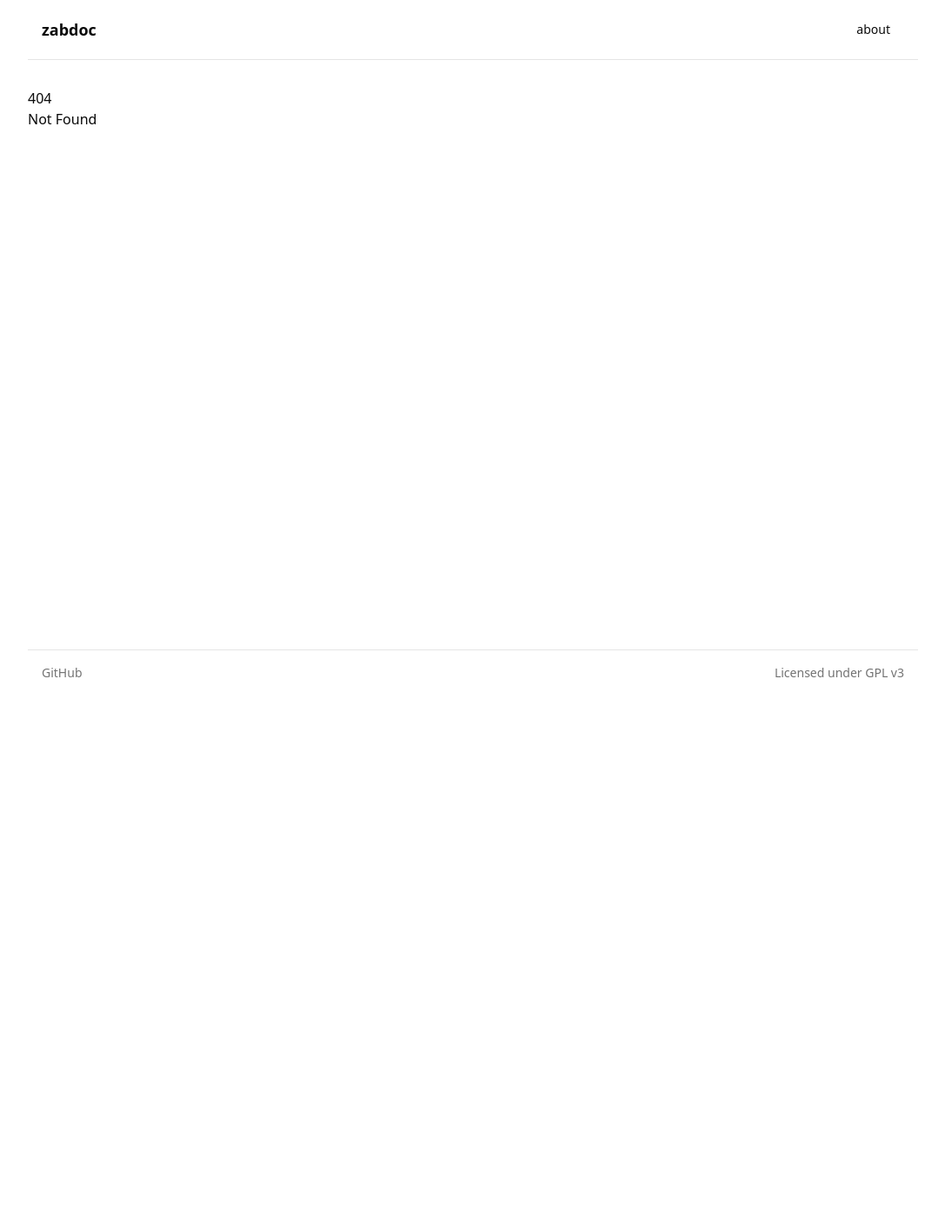
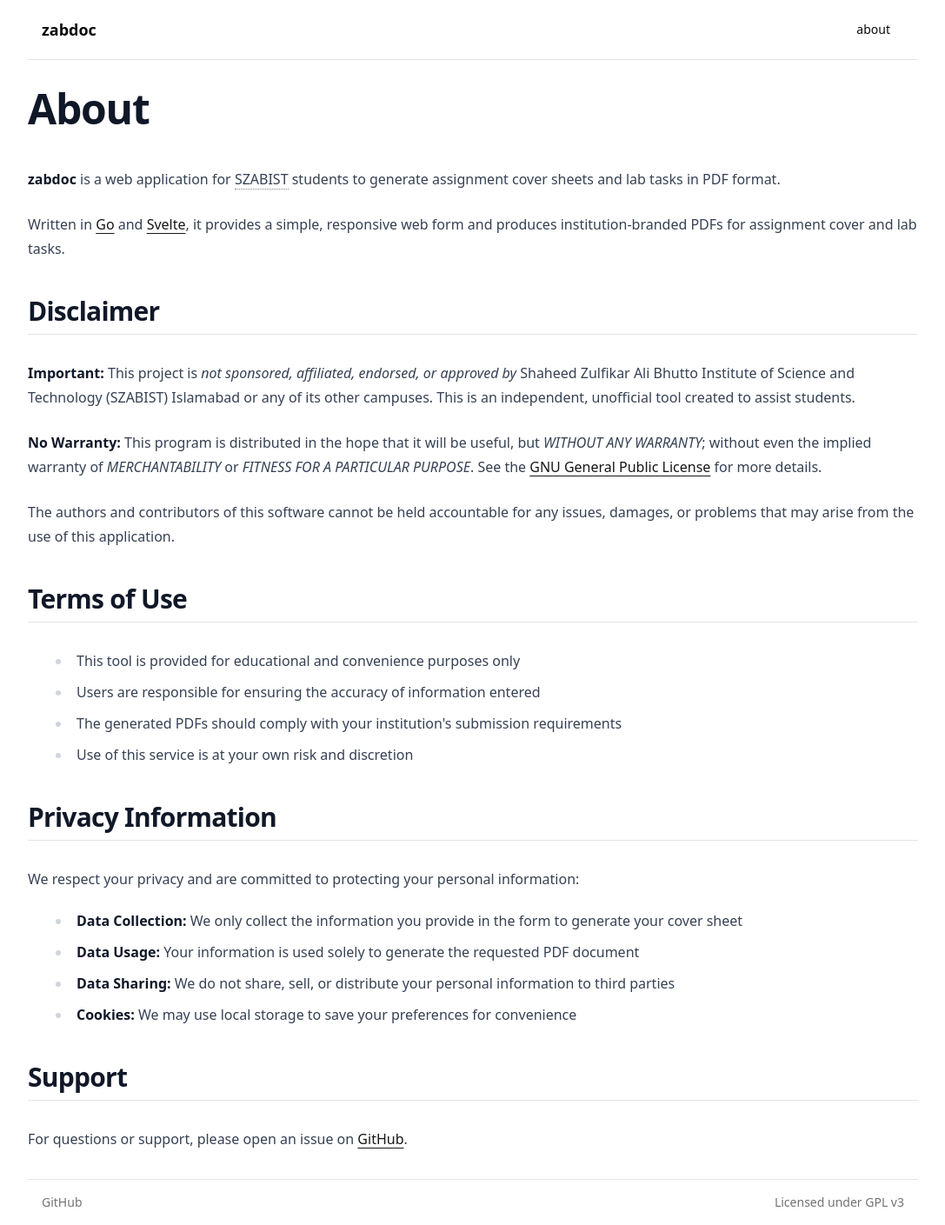
Before and after one commit to hammadmajid/zabdoc, a SvelteKit app in the folder worker/: page /about in a window 1280 px wide. Before the commit this address had no page. Shown: the whole page at 87% size, without its empty margins (96-1183 px from the left). Before the commit the page ends 800 px from the top, so only its background shows below. Built offline with nearby package versions, Linux system fonts and the light colour scheme.

Commit message:
add about page

```diff
--- /dev/null
+++ b/worker/src/routes/about/+page.svelte
@@ -0,0 +1,103 @@
+<script>
+</script>
+
+<div class="prose prose-gray max-w-5xl mx-auto">
+    <h1 class="scroll-m-20 text-2xl font-extrabold tracking-tight lg:text-5xl">About</h1>
+
+    <p class="leading-7 [&:not(:first-child)]:mt-6">
+        <strong class="font-semibold">zabdoc</strong> is a web application for
+        <span class="border-b border-dotted border-foreground/50">SZABIST</span>
+        students to generate assignment cover sheets and lab tasks in PDF format.
+    </p>
+
+    <p class="leading-7 [&:not(:first-child)]:mt-6">
+        Written in{" "}
+        <a href="https://go.dev"
+           target="_blank"
+           class="font-medium text-primary underline underline-offset-4 hover:no-underline"
+           rel="noreferrer"
+        >Go</a> and
+        <a href="https://svelte.dev"
+           target="_blank"
+           class="font-medium text-primary underline underline-offset-4 hover:no-underline"
+           rel="noreferrer">Svelte</a>,
+        it provides a simple, responsive web form and produces institution-branded PDFs for assignment cover and lab
+        tasks.
+    </p>
+
+    <h2 class="scroll-m-20 border-b pb-2 text-3xl font-semibold tracking-tight first:mt-0 mt-10">Disclaimer</h2>
+
+    <p class="leading-7 [&:not(:first-child)]:mt-6">
+        <strong class="font-semibold">Important:</strong> This project is{" "}
+        <em class="italic">not sponsored, affiliated, endorsed, or approved by</em> Shaheed Zulfikar Ali Bhutto
+        Institute of Science and Technology (SZABIST) Islamabad or any of its other campuses. This is an
+        independent, unofficial tool created to assist students.
+    </p>
+
+    <p class="leading-7 [&:not(:first-child)]:mt-6">
+        <strong class="font-semibold">No Warranty:</strong> This program is distributed in the hope that it will be
+        useful, but <em class="italic">WITHOUT ANY WARRANTY</em>; without even the implied warranty of{" "}
+        <em class="italic">MERCHANTABILITY</em> or <em class="italic">FITNESS FOR A PARTICULAR PURPOSE</em>. See
+        the
+        <a href="https://www.gnu.org/licenses/gpl-3.0.html"
+           target="_blank"
+           rel="noopener noreferrer"
+           class="font-medium text-primary underline underline-offset-4 hover:no-underline"
+        >GNU General Public License</a>
+        for more details.
+    </p>
+
+    <p class="leading-7 [&:not(:first-child)]:mt-6">
+        The authors and contributors of this software cannot be held accountable for any issues, damages, or problems
+        that may arise from the use of this application.
+    </p>
+
+    <h2 class="scroll-m-20 border-b pb-2 text-3xl font-semibold tracking-tight first:mt-0 mt-10">Terms of Use</h2>
+
+    <ul class="my-6 ml-6 list-disc [&>li]:mt-2">
+        <li>This tool is provided for educational and convenience purposes only</li>
+        <li>Users are responsible for ensuring the accuracy of information entered</li>
+        <li>The generated PDFs should comply with your institution's submission requirements</li>
+        <li>Use of this service is at your own risk and discretion</li>
+    </ul>
+
+    <h2 class="scroll-m-20 border-b pb-2 text-3xl font-semibold tracking-tight first:mt-0 mt-10">
+        Privacy Information
+    </h2>
+
+    <p class="leading-7 [&:not(:first-child)]:mt-6">
+        We respect your privacy and are committed to protecting your personal information:
+    </p>
+
+    <ul class="my-6 ml-6 list-disc [&>li]:mt-2">
+        <li>
+            <strong class="font-semibold">Data Collection:</strong> We only collect the information you provide in the
+            form to generate your cover sheet
+        </li>
+        <li>
+            <strong class="font-semibold">Data Usage:</strong> Your information is used solely to generate the
+            requested PDF document
+        </li>
+        <li>
+            <strong class="font-semibold">Data Sharing:</strong> We do not share, sell, or distribute your personal
+            information to third parties
+        </li>
+        <li>
+            <strong class="font-semibold">Cookies:</strong> We may use local storage to save your preferences for
+            convenience
+        </li>
+    </ul>
+
+    <h2 class="scroll-m-20 border-b pb-2 text-3xl font-semibold tracking-tight first:mt-0 mt-10">Support</h2>
+
+    <p class="leading-7 [&:not(:first-child)]:mt-6">
+        For questions or support, please open an issue on{" "}
+        <a href="https://github.com/hammadmajid/zabdoc/issues"
+           target="_blank"
+           rel="noopener noreferrer"
+           class="font-medium text-primary underline underline-offset-4 hover:no-underline"
+        >
+            GitHub
+        </a>.
+    </p>
+</div>
```
